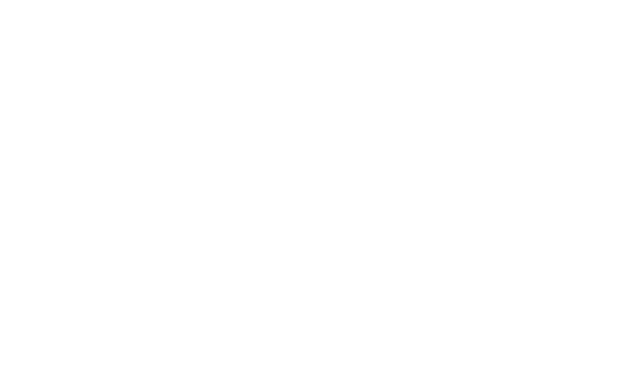
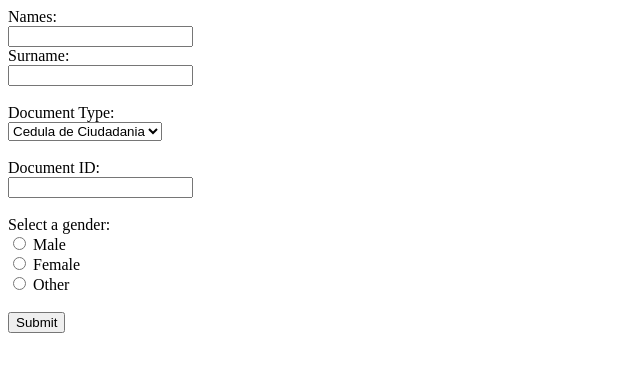
Before and after one commit to luismsanchezp/practice-1, a plain HTML site: page index.html in a window 1280 px wide. Shown: the whole page, without its empty margins (0-640 px from the left). Drawn offline with Linux system fonts and the light colour scheme.

Commit message:
Creation of HTML form and JS script to capture data

```diff
--- a/index.html
+++ b/index.html
@@ -4,9 +4,37 @@
     <meta charset="UTF-8">
     <meta http-equiv="X-UA-Compatible" content="IE=edge">
     <meta name="viewport" content="width=device-width, initial-scale=1.0">
-    <title>Document</title>
+    <title>Form</title>
 </head>
 <body>
-
+    <form action="" name="personForm">
+        <!-- Names -->
+        <label for="names">Names:</label><br>
+        <input type="text" id="names" name="names"><br>
+        <!-- Surname -->
+        <label for="surname">Surname:</label><br>
+        <input type="text" id="surname" name="surname"><br><br>
+        <!-- ID Type Selection -->
+        <label for="documentType">Document Type:</label><br>
+        <select name="idType" id="idType">
+            <option value="CC">Cedula de Ciudadania</option>
+            <option value="TT">Tarjeta de Identidad</option>
+            <option value="CE">Cedula de Extranjeria</option>
+        </select><br><br>
+        <!-- Document ID -->
+        <label for="documentId">Document ID:</label><br>
+        <input type="text" id="documentId" name="documentId"><br><br>
+        <!-- Gender Selection -->
+        <label for="gender">Select a gender:</label><br>
+        <input type="radio" name="Male" id="male">
+        <label for="male">Male</label><br>
+        <input type="radio" name="Female" id="female">
+        <label for="female">Female</label><br>
+        <input type="radio" name="Other" id="other">
+        <label for="other">Other</label><br><br>
+        <!-- Form Submition -->
+        <input type="button" onclick="test()" value="Submit">
+    </form>
 </body>
+<script src="./js/form.js"></script>
 </html>
--- a/js/form.js
+++ b/js/form.js
@@ -0,0 +1,18 @@
+function test(){
+    let names = document.getElementById('names').value;
+    let surname = document.getElementById('surname').value;
+    let idType = document.getElementById('idType').value;
+    let gender = null;
+    if (document.getElementById('male').checked) {
+        gender = document.getElementById('male').name;
+    } else if (document.getElementById('female').checked) {
+        gender = document.getElementById('female').name;
+    } else if (document.getElementById('other').checked) {
+        gender = document.getElementById('other').name;
+    }
+
+    console.log("Name: "+names);
+    console.log("Surname: "+surname);
+    console.log("ID Type: "+idType);
+    console.log("Gender: "+gender);
+}
```
